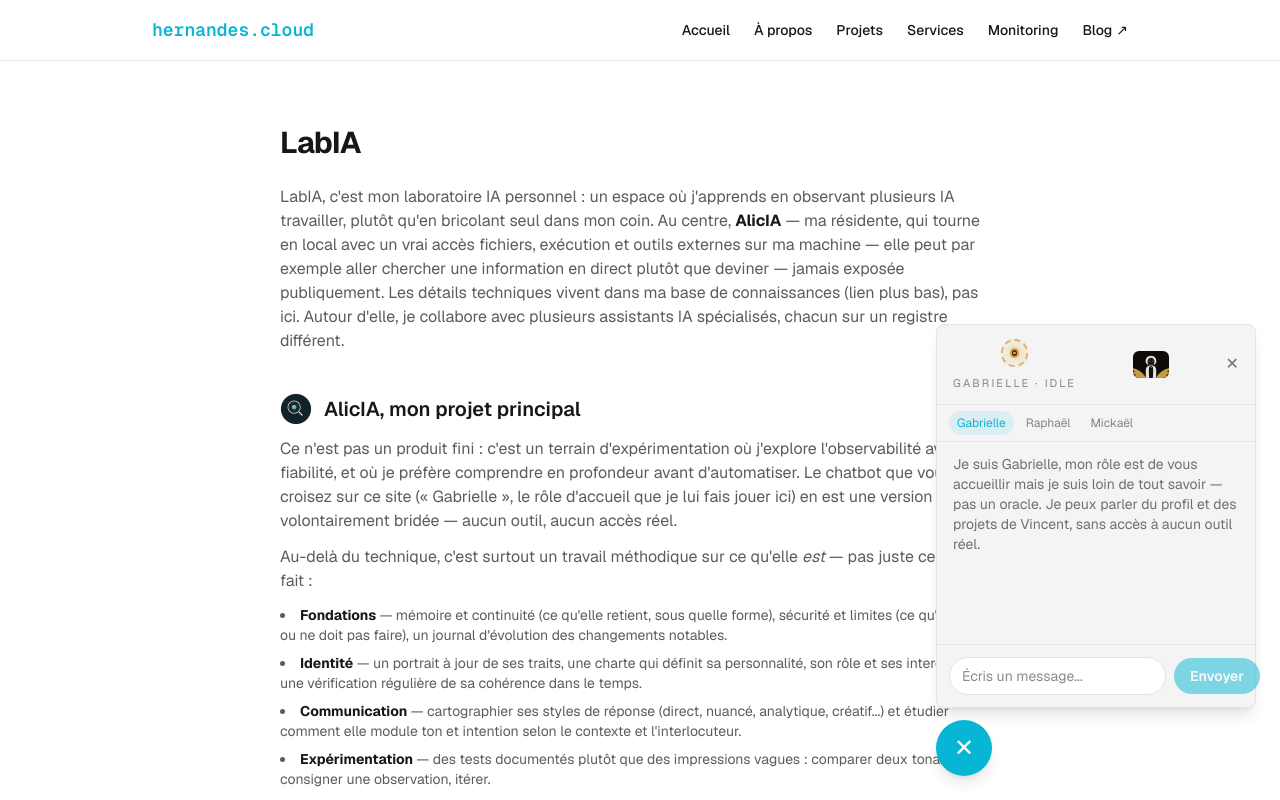
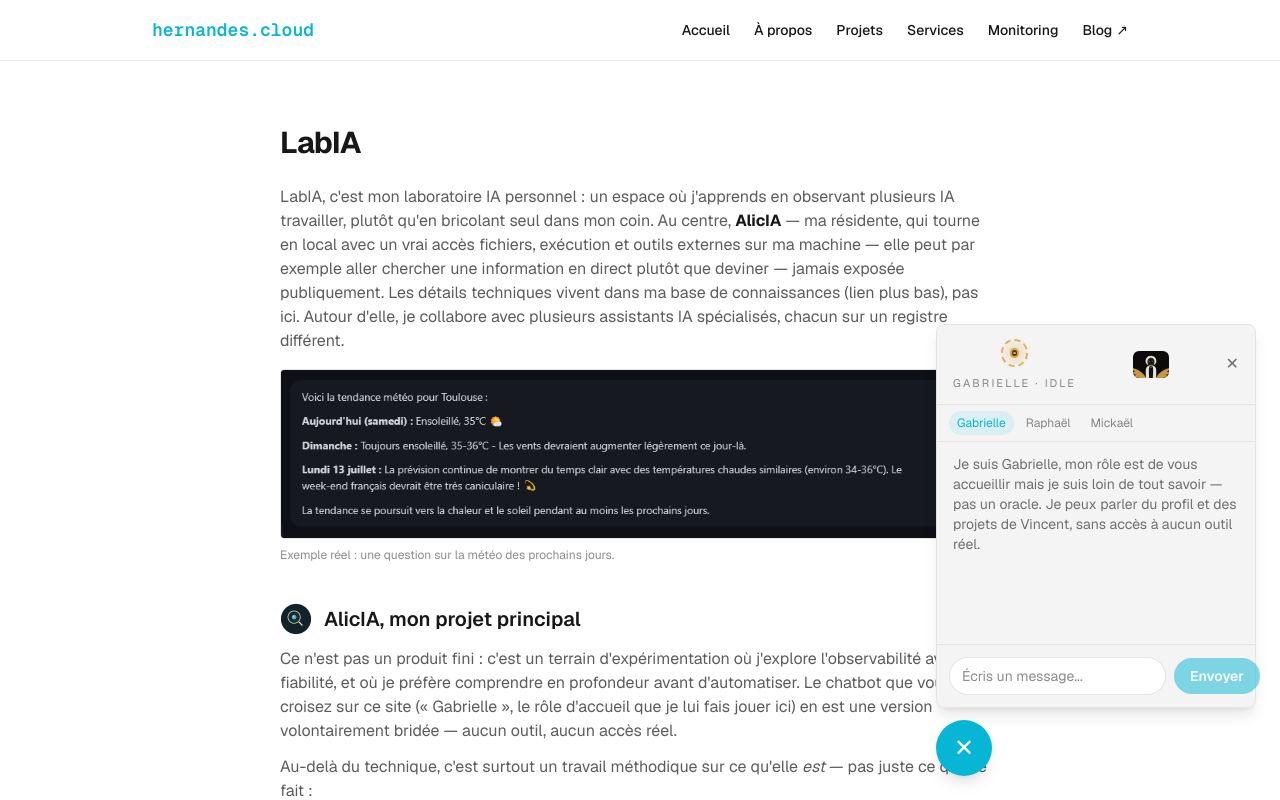
Before and after one commit to vh7383/hernandes.cloud, a Next.js app: page /labia in a window 1280 px wide. Shown: the top 800 px of the page. Built offline with nearby package versions, Linux system fonts and the light colour scheme.

Commit message:
labia : capture recadree pres de l'exemple meteo
Capture reelle d'AlicIA repondant a une question meteo, recadree pour
ne garder que le texte de reponse -- retire la barre d'appel d'outil
(URL wttr.in) et l'en-tete You/avatar, coherent avec le narratif
sans detail technique (confirme par Vincent).

```diff
--- a/app/labia/page.tsx
+++ b/app/labia/page.tsx
@@ -21,6 +21,16 @@ export default function LabiaPage() {
         connaissances (lien plus bas), pas ici. Autour d&apos;elle, je collabore
         avec plusieurs assistants IA spécialisés, chacun sur un registre
         différent.
+      </p>
+      <Image
+        src="/images/projects/alicia-tool-example.png"
+        alt="Réponse d'AlicIA à une question sur la tendance météo"
+        width={930}
+        height={218}
+        className="mt-4 rounded border border-border"
+      />
+      <p className="mt-2 text-xs text-foreground/50">
+        Exemple réel : une question sur la météo des prochains jours.
       </p>
 
       <section className="mt-10">
```
Also changed, not shown: public/images/projects/alicia-tool-example.png (added).
